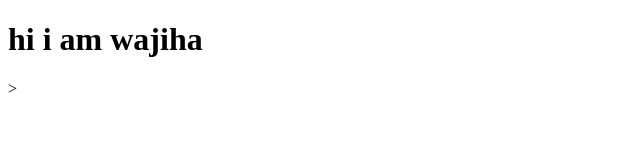
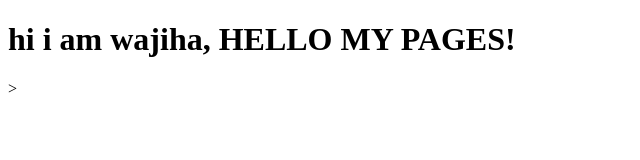
Before and after one commit to wajihaansari123/attempt100.github.io, a plain HTML site: page site/index.html in a window 1280 px wide. Shown: the whole page, without its empty margins (0-640 px from the left). Drawn offline with Linux system fonts and the light colour scheme.

Commit message:
small addition

```diff
--- a/site/index.html
+++ b/site/index.html
@@ -5,7 +5,8 @@
 </head>
 <body>
 </body>
-<h1>hi i am wajiha</h1>>
+<h1>hi i am wajiha, HELLO MY PAGES!
+</h1>>
 
 </body>
 </html>
```
